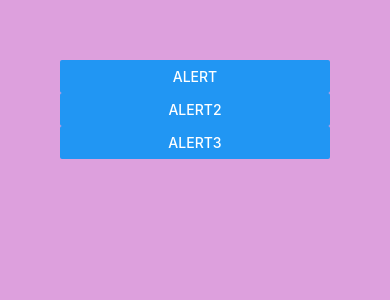
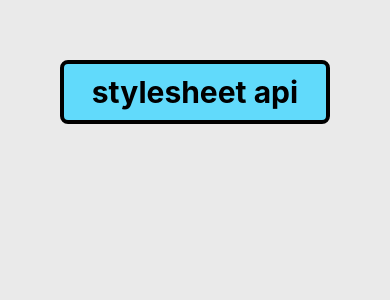
Before and after one commit to ehandresen/react-native-core-components, a React Native app: screen / in a window 390 px wide. Shown: the top 300 px of the page. Built offline with nearby package versions, Linux system fonts and the light colour scheme.

Commit message:
StyleSheet API

```diff
--- a/App.js
+++ b/App.js
@@ -1,28 +1,26 @@
-import { View, Alert, Button } from 'react-native';
+import { View, Text, StyleSheet } from 'react-native';
 
 export default function App() {
   return (
-    <View style={{ flex: 1, backgroundColor: 'plum', padding: 60 }}>
-      <Button title="alert" onPress={() => Alert.alert('invalid data')} />
-      <Button
-        title="alert2"
-        onPress={() => Alert.alert('invalid data', 'DOB incorrect')}
-      />
-      <Button
-        title="alert3"
-        onPress={() =>
-          Alert.alert('invalid data', 'DOB incorrect', [
-            {
-              text: 'cancel',
-              onPress: () => console.log('cancel pressed'),
-            },
-            {
-              text: 'ok',
-              onPress: () => console.log('ok pressed'),
-            },
-          ])
-        }
-      />
+    <View style={styles.container}>
+      <Text style={styles.title}>stylesheet api</Text>
     </View>
   );
 }
+
+const styles = StyleSheet.create({
+  container: {
+    flex: 1,
+    backgroundColor: '#eaeaea',
+    padding: 60,
+  },
+  title: {
+    fontSize: 30,
+    borderWidth: 4,
+    borderRadius: 8,
+    textAlign: 'center',
+    padding: 10,
+    fontWeight: '700',
+    backgroundColor: '#61dafb',
+  },
+});
```
Also changed, not shown: components/Greet.js (added, +9 -0 lines).
